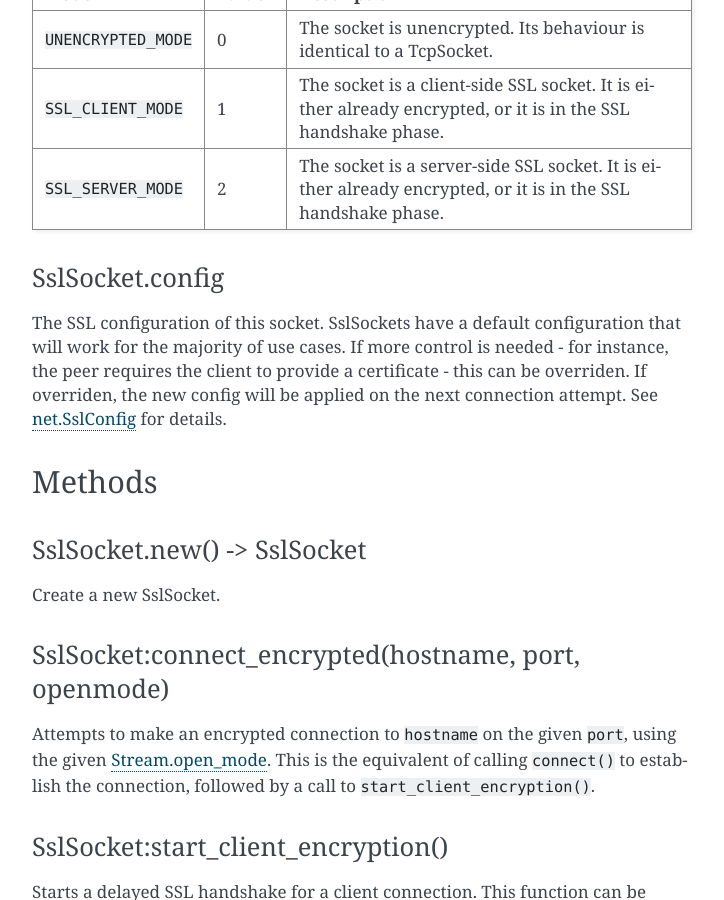
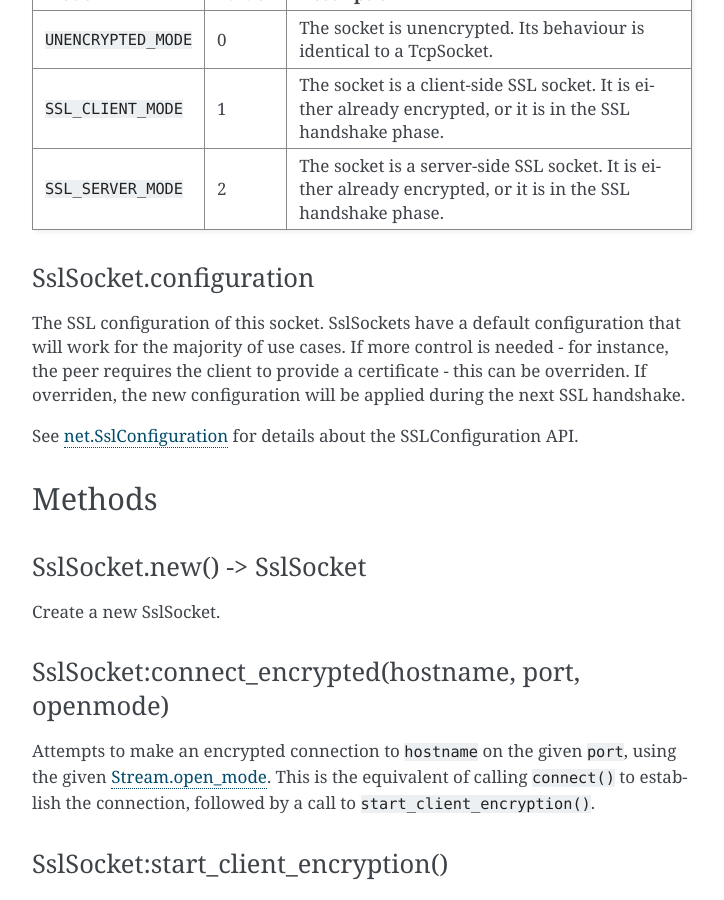
Before and after one commit to carallon/io-module-developer-guide, a Sphinx documentation site: the page built from source/api/net/sslsocket.rst, in a window 1280 px wide and 900 px high, scrolled down 1560 px. Shown: the whole window, without its empty margins (388-1112 px from the left). Built offline with Sphinx 7.4.7, drawn with Linux system fonts in a browser that asks for light colours; some of the changed text lies outside the part shown.

```diff
--- a/source/api/http/namespace.rst
+++ b/source/api/http/namespace.rst
@@ -114,9 +114,9 @@ Request options are passed as a table to :ref:`http.request()<http-request-metho
    * - ``headers``
      - :ref:`http-headers`
      - Headers to be set for the HTTP request
-   * - ``ssl_config``
-     - :doc:`../net/sslconfig`
-     - Optional. If given, overrides the default SSL configuration for communicating with servers requiring encryption.
+   * - ``ssl_configuration``
+     - :doc:`../net/sslconfiguration`
+     - Optional. If given, overrides the default SSL configuration for communicating with servers requiring secure connections.
 
 .. _http-headers:
 
--- a/source/api/net/sslsocket.rst
+++ b/source/api/net/sslsocket.rst
@@ -61,11 +61,12 @@ When the mode changes, the ``mode_changed_handler`` is called.
      - 2
      - The socket is a server-side SSL socket. It is either already encrypted, or it is in the SSL handshake phase.
 
-SslSocket.config
-================
+SslSocket.configuration
+=======================
 
-The SSL configuration of this socket. SslSockets have a default configuration that will work for the majority of use cases. If more control is needed - for instance, the peer requires the client to provide a certificate -
-this can be overriden. If overriden, the new config will be applied on the next connection attempt. See :doc:`../net/sslconfig` for details.
+The SSL configuration of this socket. SslSockets have a default configuration that will work for the majority of use cases. If more control is needed - for instance, the peer requires the client to provide a certificate - this can be overriden. If overriden, the new configuration will be applied during the next SSL handshake.
+
+See :doc:`../net/sslconfiguration` for details about the SSLConfiguration API.
 
 Methods
 *******
--- a/source/index.rst
+++ b/source/index.rst
@@ -23,7 +23,7 @@ IO Module Developer Guide
    api/net/udpsocket
    api/net/tcpserver
    api/net/sslcertificate
-   api/net/sslconfig
+   api/net/sslconfiguration
    api/net/sslencoding
    api/net/sslkey
    api/net/sslsocket
```
Also changed, not shown: source/api/net/sslconfig.rst (deleted, +0 -25 lines), source/api/net/sslconfiguration.rst (added, +25 -0 lines).
